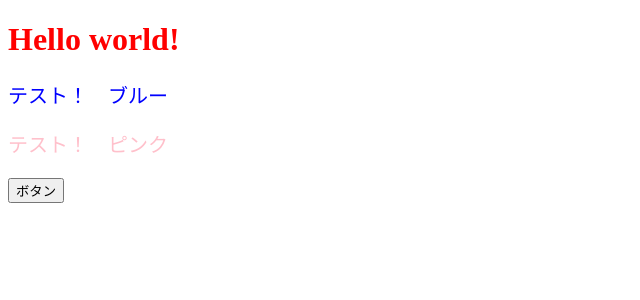
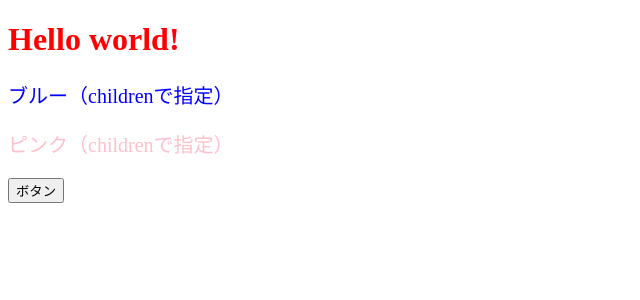
Before and after one commit to ykudnn/my-react-app, a React (Create React App) app: page / in a window 1280 px wide. Shown: the top 300 px of the page, without its empty margins (0-640 px from the left). Built offline with nearby package versions, Linux system fonts and the light colour scheme.

Commit message:
children で指定

```diff
--- a/src/App.jsx
+++ b/src/App.jsx
@@ -13,8 +13,10 @@
     <>
       {console.log("テスト！なみかっこで囲むとJavaScriptを記述できる。")}
       <h1 style={{ color:"red" }}>Hello world!</h1>
-      <ColoredMessage color="blue" message="テスト！　ブルー" />
-      <ColoredMessage color="pink" message="テスト！　ピンク" />
+      {/* <ColoredMessage color="blue" message="テスト！　ブルー" /> */}
+      {/* <ColoredMessage color="pink" message="テスト！　ピンク" /> */}
+      <ColoredMessage color="blue">ブルー（childrenで指定）</ColoredMessage>
+      <ColoredMessage color="pink">ピンク（childrenで指定）</ColoredMessage>
       <button　onClick={onClickButton}>ボタン</button>
     </>
   )
--- a/src/components/ColoredMessage.jsx
+++ b/src/components/ColoredMessage.jsx
@@ -4,5 +4,5 @@
     fontSize: "20px"
   };
 
-  return <p style={contentStyle}>{props.message}</p>;
+  return <p style={contentStyle}>{props.children}</p>;
 }
```
